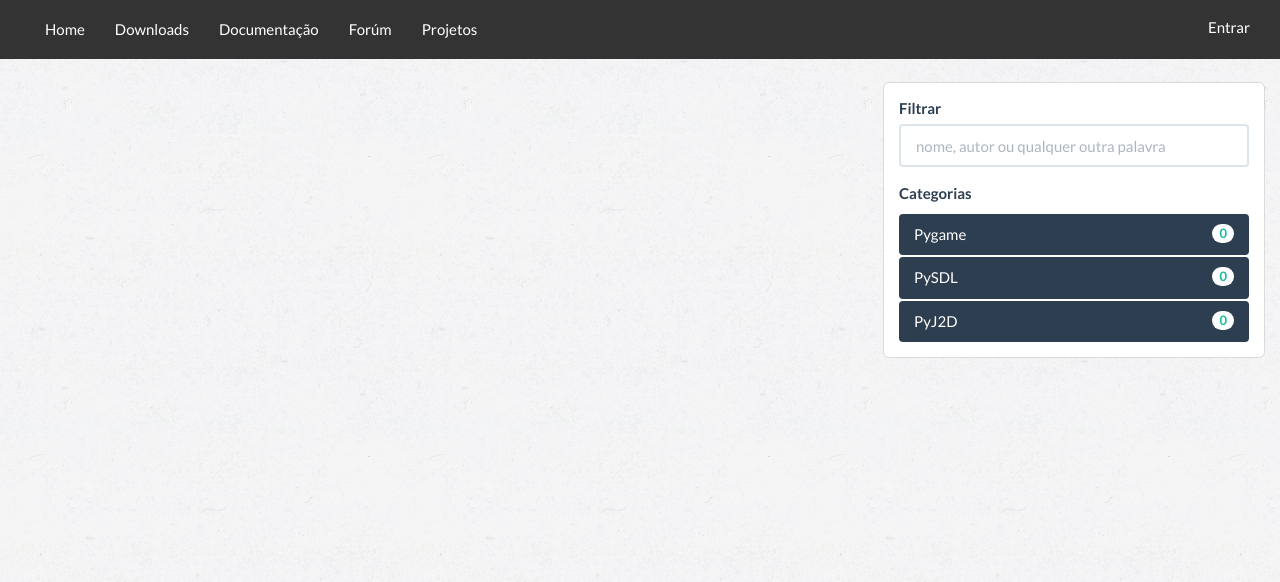
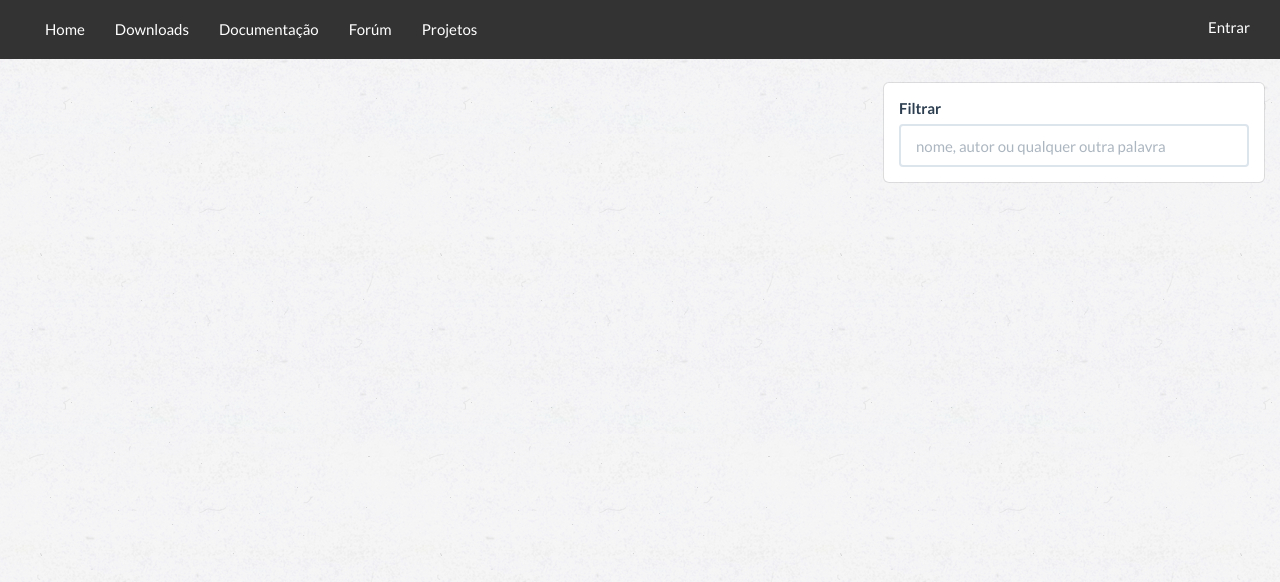
Before and after one commit to luanrafael/pygame-site, a Python web app: template FlaskApp/src/templates/home.html in a window 1280 px wide. Shown: the part 166-748 px from the top of the page. Run offline with Jinja, Linux system fonts and the light colour scheme; the template is opened without the code that fills it, so the values that code supplies are empty; some web fonts are replaced.

Commit message:
removendo categorias

```diff
--- a/FlaskApp/src/static/css/home.css
+++ b/FlaskApp/src/static/css/home.css
@@ -1,3 +1,17 @@
+.ops{
+	width: 460px;
+	height: 110px;
+	margin-left: 235px;
+}
+.ops img{
+	float: right;
+	margin-top: -56px;
+	margin-right: 10px;
+}
+.ops h3{
+	margin-top: 90px;
+}
+
 .title{
 	float: left;
 	margin-top: -125px;
--- a/FlaskApp/src/static/js/src/controllers/home_page_controller.js
+++ b/FlaskApp/src/static/js/src/controllers/home_page_controller.js
@@ -4,9 +4,9 @@ app.controller('homePageCtrl', ['$scope','$rootScope', '$window', 'posts_rest_ap
 
 	$scope.posts = [];
 	$scope.filterPage = "1";
-	$scope.posts_per_categorie = {'pygame': 0, 'pysdl': 0, 'pyj2d': 0};
 	$scope.data = {};
 	$scope.data.post_pages = [];
+	$scope.hasPostOnPage = true;
 
 	$window.onload = function(){
 		$scope.isLoading = true;
@@ -17,18 +17,10 @@ app.controller('homePageCtrl', ['$scope','$rootScope', '$window', 'posts_rest_ap
 		if ($window.pageYOffset > 165){} // TODO: terminar de implementar
 	};
 
-	$scope.setCategorie = function(categorie){
-		$scope.categorie = categorie;
-		var elements = document.getElementsByName('tag')
-		for (var element in elements){
-			if (elements[element].id === categorie)
-				elements[element].style.color = '#18bc9c';
-			else
-				elements[element].style.color = 'white';
-		}
-
-
-	};
+	$scope.$watch("search", function(){
+		if ($scope.search.length > 0)
+			$scope.hasPostOnPage = true;
+	});
 
 	var _get_posts = function(){
 		posts_rest_api.get_all_posts().success(function(result){
@@ -47,13 +39,7 @@ app.controller('homePageCtrl', ['$scope','$rootScope', '$window', 'posts_rest_ap
 			list[item].date = new Date(Date.parse(list[item].date));
 		}
 	};
-	var _count_post_categories = function(){
-		for (var i in $scope.posts){
-			attr = $scope.posts[i].categorie;
-			if (attr)
-				$scope.posts_per_categorie[attr.toLowerCase()] ++;
-		}
-	};
+
 	var _split_posts_pages = function(quant){
 		range = (quant / 10) + 1;
 		for(var i = 0; i < range; i++){
--- a/FlaskApp/src/static/js/src/directives/pagination/pagination_directive.html
+++ b/FlaskApp/src/static/js/src/directives/pagination/pagination_directive.html
@@ -1,4 +1,4 @@
-<ul class="pagination pagination-md" ng-show="showPagination">
+<ul class="pagination pagination-md" ng-show="(showPagination && show)">
 	<li ng-repeat="page in postPages">
 		<a ng-click="filterByPage(page)">{page + 1}</a>
 	</li>
--- a/FlaskApp/src/static/js/src/directives/pagination/pagination_directive.js
+++ b/FlaskApp/src/static/js/src/directives/pagination/pagination_directive.js
@@ -5,7 +5,8 @@ app.directive('pagination', function($rootScope){
 		replace: "true",
 		scope:{
 			morePosts: "&",
-			filterPage: "="
+			filterPage: "=",
+			show: "="
 		},
 		link: function(scope, element, attrs){
 			scope.showPagination = false;
--- a/FlaskApp/src/templates/home.html
+++ b/FlaskApp/src/templates/home.html
@@ -19,39 +19,22 @@
 	{% block main %}
 	<div ng-controller="homePageCtrl">
 		<loader ng-show="isLoading"></loader>
-		<div ng-show="!isLoading">
+		<div ng-show="!isLoading && hasPostOnPage">
 			<ul ng-repeat="post in posts | orderBy:post.date | filter: categorie | filter: search">
 				<post post-options="post" selected-post="data" show-post="post.ind == filterPage"></post>
 			</ul>
+		</div>
+		<div ng-show="!hasPostOnPage" class="ops">
+			<h3>Ops! Nenhum post foi encontrado</h3>
+			<img src="/static/img/sad.png">
 		</div>
 		<div class="six wide column">
 	    	<div class="ui segment">
 	    		<label>Filtrar</label>
 	    		<input class="form-control" ng-model="search" placeholder="nome, autor ou qualquer outra palavra">
-	    		<label class="categories-label">Categorias</label>
-	    		<ul class="nav nav-pills nav-stacked ">
-				  <li>
-				    <a name="tag" id="pygame" ng-click="setCategorie('pygame')">
-				      <span class="badge pull-right">{posts_per_categorie.pygame}</span>
-				      Pygame
-				    </a>
-				  </li>
-				  <li >
-				    <a id="pysdl"name="tag" ng-click="setCategorie('pysdl')">
-				      <span class="badge pull-right">{posts_per_categorie.pysdl}</span>
-				      PySDL
-				    </a>
-				  </li>
-				  <li >
-				    <a id="pyj2d" name="tag" ng-click="setCategorie('pyj2d')">
-				      <span class="badge pull-right">{posts_per_categorie.pyj2d}</span>
-				      PyJ2D
-				    </a>
-				  </li>
-				</ul>
 	    	</div>
 	  	</div>
-	 	<pagination filter-page="filterPage" more-posts="requestMorePosts()"></pagination>
+	 	<pagination show="hasPostOnPage" filter-page="filterPage" more-posts="requestMorePosts()"></pagination>
 	 </div>
 	{% endblock %}
 
```
